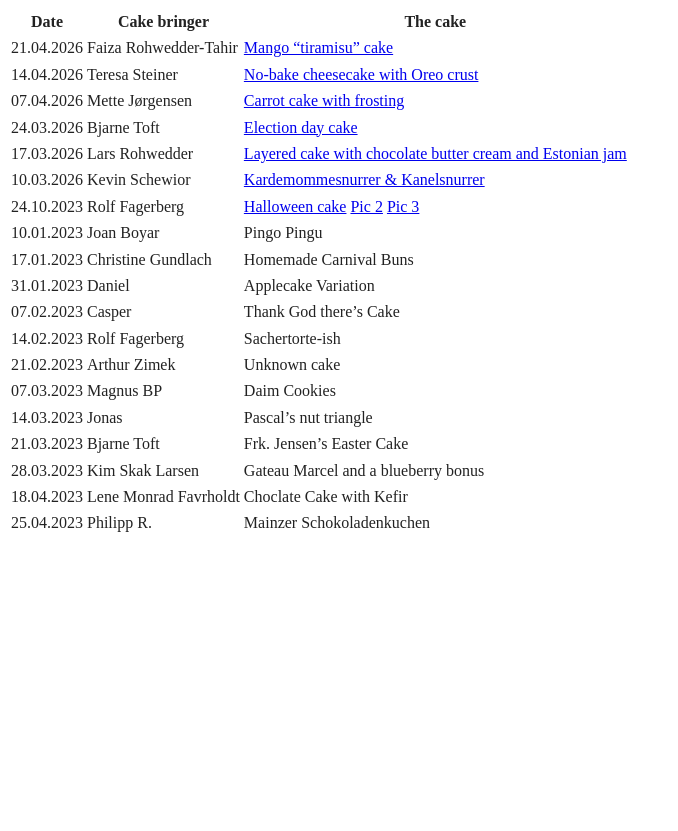
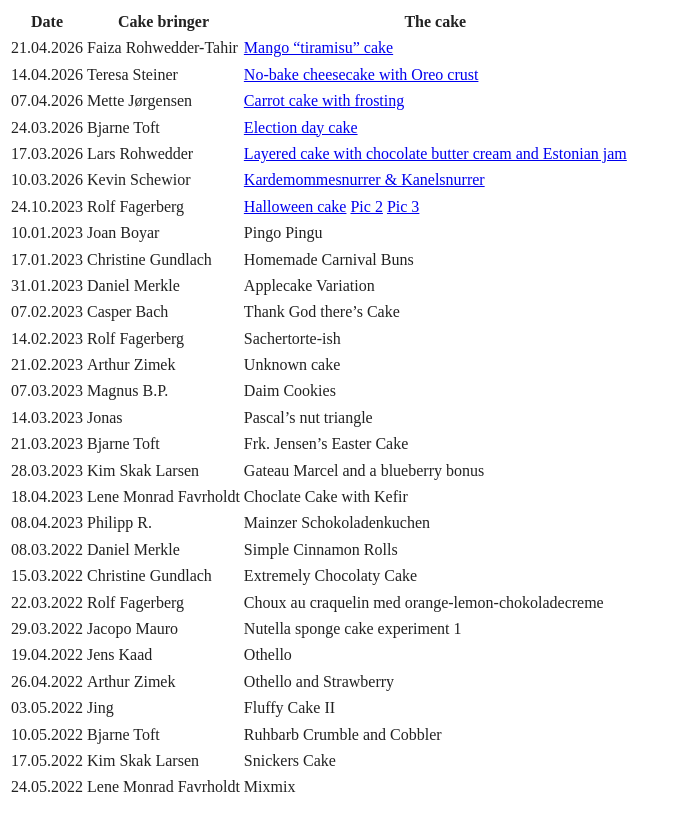
Before and after one commit to larsrohwedder/larsrohwedder.github.io, a Jekyll site: the page built from cakeclub/history.md, in a window 1280 px wide. Shown: the top 831 px of the page, without its empty margins (0-678 px from the left). Built offline with Jekyll 4.4.1, drawn with Linux system fonts in a browser that asks for light colours; our own code applies the rules of GitHub Pages for plain Markdown files.

Commit message:
Update history.md

```diff
--- a/cakeclub/history.md
+++ b/cakeclub/history.md
@@ -10,13 +10,23 @@
 | 24.10.2023 | Rolf Fagerberg        | [Halloween cake](img/24_10_23.jpg) [Pic 2](img/24_10_23b.jpg) [Pic 3](img/24_10_23c.jpg) |
 | 10.01.2023 | Joan Boyar            | Pingo Pingu |
 | 17.01.2023 | Christine Gundlach    | Homemade Carnival Buns |
-| 31.01.2023 | Daniel                | Applecake Variation |
-| 07.02.2023 | Casper                | Thank God there's Cake |
+| 31.01.2023 | Daniel Merkle         | Applecake Variation |
+| 07.02.2023 | Casper Bach           | Thank God there's Cake |
 | 14.02.2023 | Rolf Fagerberg        | Sachertorte-ish |
 | 21.02.2023 | Arthur Zimek          | Unknown cake |
-| 07.03.2023 | Magnus BP             | Daim Cookies |
+| 07.03.2023 | Magnus B.P.           | Daim Cookies |
 | 14.03.2023 | Jonas                 | Pascal's nut triangle |
 | 21.03.2023 | Bjarne Toft           | Frk. Jensen's Easter Cake |
 | 28.03.2023 | Kim Skak Larsen       | Gateau Marcel and a blueberry bonus |
 | 18.04.2023 | Lene Monrad Favrholdt | Choclate Cake with Kefir |
-| 25.04.2023 | Philipp R.            | Mainzer Schokoladenkuchen |
+| 08.04.2023 | Philipp R.            | Mainzer Schokoladenkuchen |
+| 08.03.2022 | Daniel Merkle         | Simple Cinnamon Rolls|
+| 15.03.2022 | Christine Gundlach    | Extremely Chocolaty Cake |
+| 22.03.2022 | Rolf Fagerberg        |Choux au craquelin med orange-lemon-chokoladecreme |
+| 29.03.2022 | Jacopo Mauro          | Nutella sponge cake experiment 1 |
+| 19.04.2022 | Jens Kaad             | Othello |
+| 26.04.2022 | Arthur Zimek          | Othello and Strawberry |
+| 03.05.2022 | Jing                  | Fluffy Cake II |
+| 10.05.2022 | Bjarne Toft           | Ruhbarb Crumble and Cobbler |
+| 17.05.2022 | Kim Skak Larsen       | Snickers Cake |
+| 24.05.2022 | Lene Monrad Favrholdt | Mixmix |
```
